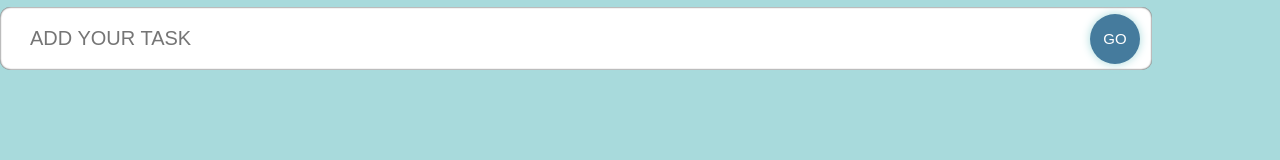
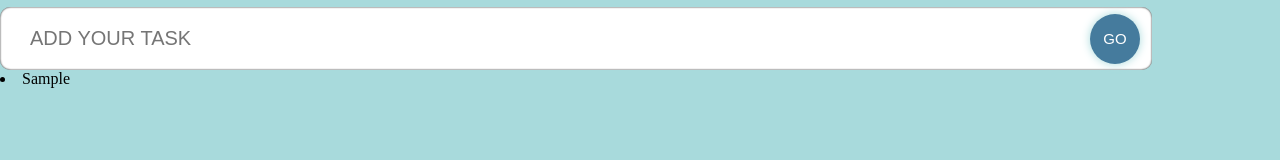
Before and after one commit to ianlee227/ts-todoapp, a React (Create React App) app: page / in a window 1280 px wide. Both pictures are taken after typing "Sample" into the empty fields and a click on the button "GO". Shown: the part 133-293 px from the top of the page. Built offline with nearby package versions, Linux system fonts and the light colour scheme; a web font is replaced by a local one.

Commit message:
리스트 컴포넌트 추가

```diff
--- a/src/App.tsx
+++ b/src/App.tsx
@@ -1,7 +1,8 @@
 import React, { useState } from 'react';
 import './App.css';
+import { Todo } from "./model";
 import InputField from "./components/InputField";
-import { Todo } from "./model";
+import TodoList from "./components/TodoList";
 
 const App: React.FC = () => {
   const [todo, setTodo] = useState<string>("");
@@ -16,12 +17,11 @@
     }
   };
 
-  console.log(todos);
-
   return (
     <div className="App">
       <span className="heading">To do app</span>
         <InputField todo={todo} setTodo={setTodo} handleAdd={handleAdd} />
+        <TodoList todos={todos} setTodos={setTodos} />
     </div>
   );
 }
--- /dev/null
+++ b/src/components/TodoList.tsx
@@ -0,0 +1,19 @@
+import React from "react";
+import "./styles.css";
+import { Todo } from "../model";
+
+interface Props{
+  todos: Todo[];
+  setTodos: React.Dispatch<React.SetStateAction<Todo[]>>
+}
+const TodoList:React.FC<Props> = ({todos, setTodos}: Props) => {
+  return (
+    <div className="todos">
+      {todos.map((todo) => (
+        <li>{todo.todo}</li>
+      ))}
+    </div>
+  )
+}
+
+export default TodoList;
```
